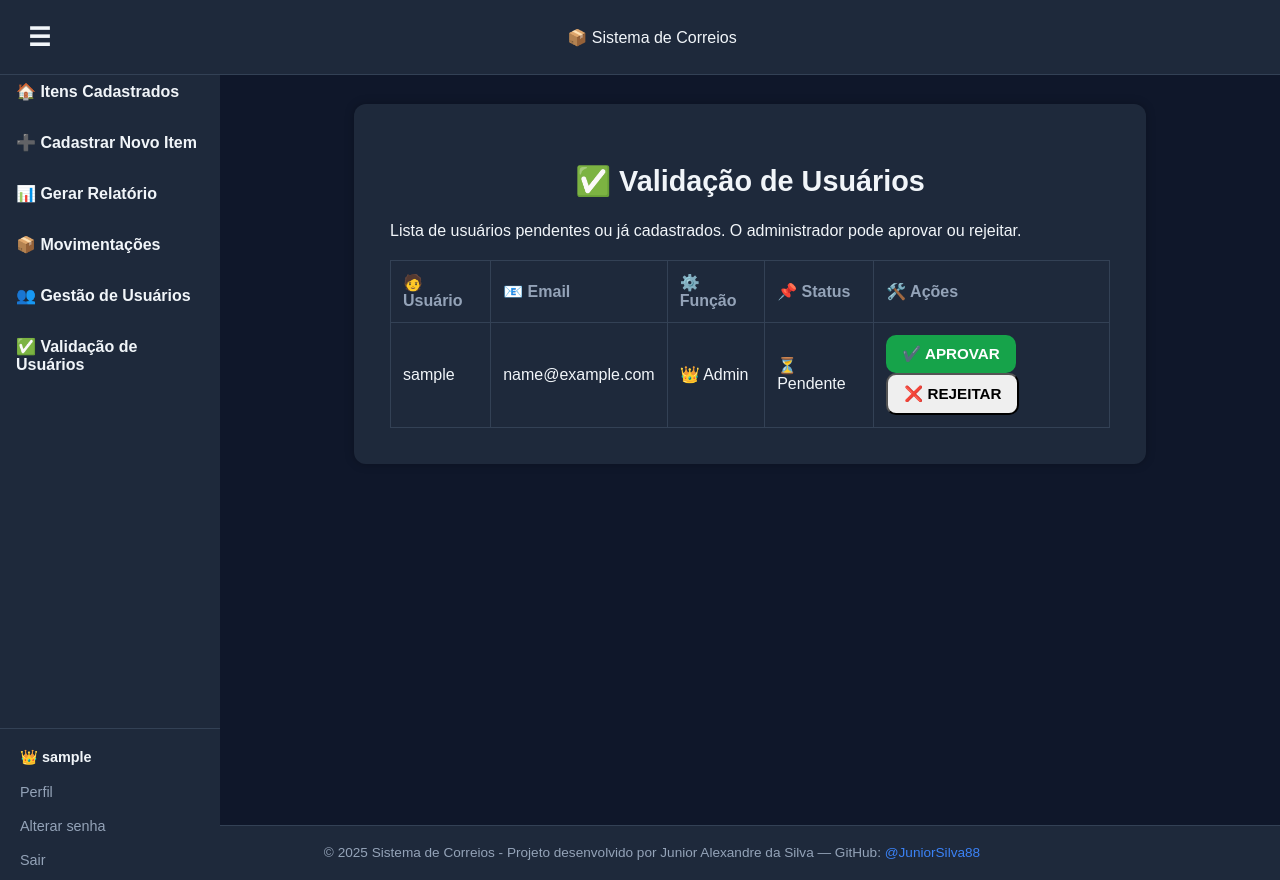
After one commit to JuniorSilva88/sistema-correios, a Flask app: page /validate_users in a window 1280 px wide. The commit adds this page. Run offline with Flask 3, Linux system fonts and the light colour scheme; a user stored in the database is signed in; tables that the repository leaves empty hold one stand-in row (values such as "Sample post").

Commit message:
ajustes visuais e atualização de documentação
- Ajustes visuais na sidebar (usuário fixo no rodapé, espaçamento aprimorado)
- Correções no layout de login (remoção de duplicações de botões)
- Atualizações de estrutura CSS para melhor usabilidade
- Migrações e ajustes no banco de dados relacionados a usuários
- CHANGELOG.md atualizado com detalhes das alterações
- README.md atualizado com instruções revisadas
- RELATORIO.md atualizado com registro das modificações

```diff
--- a/app.py
+++ b/app.py
@@ -13,7 +13,7 @@ from barcode.writer import ImageWriter
 from PIL import Image # opcional, mas confirma Pillow instalado
 
 app = Flask(__name__)
-app.config['SQLALCHEMY_DATABASE_URI'] = 'sqlite:///correios.db'
+app.config['SQLALCHEMY_DATABASE_URI'] = 'mysql+pymysql://junior:senha123@localhost/correios'
 app.config['SQLALCHEMY_TRACK_MODIFICATIONS'] = False
 app.secret_key = "segredo"  # necessário para sessões do Flask-Login
 app.config['MAIL_SERVER'] = 'smtp.seuprovedor.com'
@@ -69,9 +69,9 @@ class User(UserMixin, db.Model):
     email = db.Column(db.String(120), unique=True, nullable=False)
     password_hash = db.Column(db.String(200), nullable=False)
     role = db.Column(db.String(20), default="user")  # "user" ou "admin"
+    status = db.Column(db.String(20), default="pendente")  # <<< NOVO: pendente, ativo, inativo
 
     def set_password(self, password):
-        # 🔐 usa pbkdf2:sha256 com salt e 260 mil iterações
         self.password_hash = generate_password_hash(
             password,
             method='pbkdf2:sha256',
@@ -80,6 +80,7 @@ class User(UserMixin, db.Model):
 
     def check_password(self, password):
         return check_password_hash(self.password_hash, password)
+
 
 
 @login_manager.user_loader
@@ -176,19 +177,22 @@ def exit_item(protocol):
 
 @app.route("/create_admin")
 def create_admin():
-    # verifica se já existe admin
     existing_admin = User.query.filter_by(username="admin").first()
     if existing_admin:
         return "⚠️ Usuário admin já existe!", 400
 
-    # cria novo admin
-    admin = User(username="admin", email="admin@dominio.com", role="admin")
-    admin.set_password("1234")  # senha padrão
-
+    admin = User(
+        username="admin",
+        email="admin@dominio.com",
+        role="admin",
+        status="ativo"  # ✅ garante acesso
+    )
+    admin.set_password("1234")
     db.session.add(admin)
     db.session.commit()
 
     return "✅ Usuário admin criado com sucesso! Login: admin / Senha: 1234"
+
 
 @app.route("/movimentacoes")
 @login_required
@@ -268,19 +272,23 @@ def login():
         login_input = request.form["username"]  # pode ser username ou email
         password = request.form["password"]
 
-        # tenta buscar por username ou email
         user = User.query.filter(
             (User.username == login_input) | (User.email == login_input)
         ).first()
 
         if user and user.check_password(password):
-            login_user(user, remember=True)  # cria sessão permanente
-            session.permanent = True         # ativa controle de expiração
+            if user.status != "ativo":   # <<< BLOQUEIO
+                flash("⚠️ Usuário ainda não aprovado pelo administrador.", "error")
+                return redirect(url_for("login"))
+
+            login_user(user, remember=True)
+            session.permanent = True
             return redirect(url_for("index"))
         else:
             flash("Usuário/e-mail ou senha inválidos", "error")
 
     return render_template("login.html")
+
 
 @app.route("/create_user", methods=["GET", "POST"])
 @admin_required
@@ -309,6 +317,48 @@ def create_user():
 
     users = User.query.all()
     return render_template("create_user.html", users=users)
+
+@app.route("/register", methods=["GET", "POST"])
+def register():
+    if request.method == "POST":
+        username = request.form["username"]
+        email = request.form["email"]
+        password = request.form["password"]
+
+        if User.query.filter((User.username == username) | (User.email == email)).first():
+            flash("Usuário ou e-mail já existe!", "error")
+            return redirect(url_for("register"))
+
+        user = User(username=username, email=email, role="user", status="pendente")  # <<< pendente
+        user.set_password(password)
+        db.session.add(user)
+        db.session.commit()
+
+        flash("Cadastro realizado! Aguarde aprovação do administrador.", "success")
+        return redirect(url_for("login"))
+
+    return render_template("register.html")
+
+@app.route("/validate_users", methods=["GET", "POST"])
+@admin_required
+def validate_users():
+    if request.method == "POST":
+        user_id = request.form.get("user_id")
+        action = request.form.get("action")  # "aprovar" ou "rejeitar"
+        user = User.query.get_or_404(user_id)
+
+        if action == "aprovar":
+            user.status = "ativo"
+        elif action == "rejeitar":
+            user.status = "inativo"
+
+        db.session.commit()
+        flash("Status do usuário atualizado!", "success")
+        return redirect(url_for("validate_users"))
+
+    users = User.query.all()
+    return render_template("validate_users.html", users=users)
+
 
 @app.route("/edit_user/<int:user_id>", methods=["GET", "POST"])
 @admin_required   # <<< Apenas admin pode editar outros usuários
@@ -396,31 +446,35 @@ def report():
         if recipient and recipient != "Todos":
             query = query.filter_by(recipient=recipient)
 
-        if start_date and end_date:
-            start_dt = datetime.strptime(start_date, "%Y-%m-%d")
-            end_dt = datetime.strptime(end_date, "%Y-%m-%d")
-            end_dt = end_dt.replace(hour=23, minute=59, second=59)
-            query = query.filter(Item.closed.between(start_dt, end_dt))
+        items = query.all()
+        result = []
 
-        items = query.all()
-
-        # Enriquecer cada item com dados da última movimentação
         for item in items:
             last_move = Movement.query.filter_by(protocol=item.protocol)\
                                       .order_by(Movement.created_at.desc())\
                                       .first()
+
+            # Verifica se a movimentação está dentro do intervalo de datas
+            if start_date and end_date and last_move and last_move.created_at:
+                start_dt = datetime.strptime(start_date, "%Y-%m-%d")
+                end_dt = datetime.strptime(end_date, "%Y-%m-%d")
+                end_dt = end_dt.replace(hour=23, minute=59, second=59)
+
+                if not (start_dt <= last_move.created_at <= end_dt):
+                    continue  # pula esse item
+
             item.usuario = last_move.user if last_move else "-"
             item.tipo = last_move.type if last_move else "-"
             item.data = last_move.created_at if last_move else None
             item.destinatario = item.recipient
+            result.append(item)
 
-        filtered = items
+        filtered = result
 
     recipients = [r[0] for r in db.session.query(Item.recipient).distinct().all()]
     recipients.insert(0, "Todos")
 
     return render_template("report.html", items=filtered, sections=recipients)
-
 
 @app.route("/report_csv", methods=["POST"])
 @login_required
@@ -433,23 +487,30 @@ def report_csv():
     if recipient and recipient != "Todos":
         query = query.filter_by(recipient=recipient)
 
-    if start_date and end_date:
-        start_dt = datetime.strptime(start_date, "%Y-%m-%d")
-        end_dt = datetime.strptime(end_date, "%Y-%m-%d")
-        end_dt = end_dt.replace(hour=23, minute=59, second=59)
-        query = query.filter(Item.closed.between(start_dt, end_dt))
+    items = query.all()
+    lines = ["Protocolo,Descrição,Status,Remetente,Destinatário,Usuário,Tipo,Data,Local,Nota"]
 
-    items = query.all()
+    for item in items:
+        # Buscar todas as movimentações do item
+        moves = Movement.query.filter_by(protocol=item.protocol).order_by(Movement.created_at.asc()).all()
 
-    # Cabeçalho atualizado com Usuário
-    lines = ["Protocolo,Descrição,Status,Remetente,Destinatário,Usuário,Fechamento"]
-    for item in items:
-        last_move = Movement.query.filter_by(protocol=item.protocol)\
-                                  .order_by(Movement.created_at.desc())\
-                                  .first()
-        usuario = last_move.user if last_move else ""
-        closed = item.closed.strftime("%Y-%m-%d %H:%M:%S") if item.closed else ""
-        lines.append(f"{item.protocol},{item.description},{item.status},{item.sender},{item.recipient},{usuario},{closed}")
+        for move in moves:
+            # Filtro por data usando movimentação
+            if start_date and end_date and move.created_at:
+                start_dt = datetime.strptime(start_date, "%Y-%m-%d")
+                end_dt = datetime.strptime(end_date, "%Y-%m-%d")
+                end_dt = end_dt.replace(hour=23, minute=59, second=59)
+
+                if not (start_dt <= move.created_at <= end_dt):
+                    continue  # pula movimentação fora do intervalo
+
+            usuario = move.user if move.user else ""
+            tipo = move.type if move.type else ""
+            data_mov = move.created_at.strftime("%Y-%m-%d %H:%M:%S") if move.created_at else ""
+            local = move.location if move.location else ""
+            nota = move.note if move.note else ""
+
+            lines.append(f"{item.protocol},{item.description},{item.status},{item.sender},{item.recipient},{usuario},{tipo},{data_mov},{local},{nota}")
 
     csv_data = "\n".join(lines)
     return Response(
@@ -457,6 +518,7 @@ def report_csv():
         mimetype="text/csv",
         headers={"Content-Disposition": "attachment;filename=relatorio.csv"}
     )
+
 
 @app.route("/profile")
 @login_required
--- a/static/style.css
+++ b/static/style.css
@@ -163,16 +163,35 @@ footer a:hover { text-decoration: underline; }
    =========================== */
 .sidebar {
   position: fixed;
-  top: 0; left: 0;
-  width: 220px; height: 100vh;
+  top: 0;
+  left: 0;
+  width: 220px;
+  height: calc(100vh - 40px); /* compensação para o footer */
   background-color: var(--panel);
   padding-top: var(--header-height);
   transition: left 0.3s ease;
   z-index: 1000;
+
+  display: flex;
+  flex-direction: column;
+  justify-content: space-between;
+  overflow-y: auto;
 }
-.sidebar.closed { left: -220px; }
-.sidebar nav ul { list-style: none; padding: 0; margin: 0; }
-.sidebar nav ul li { margin: 12px 0; }
+
+.sidebar.closed {
+  left: -220px;
+}
+
+.sidebar nav ul {
+  list-style: none;
+  padding: 0;
+  margin: 0;
+}
+
+.sidebar nav ul li {
+  margin: 12px 0;
+}
+
 .sidebar nav ul li a {
   color: var(--text);
   text-decoration: none;
@@ -181,7 +200,39 @@ footer a:hover { text-decoration: underline; }
   display: block;
   border-radius: 6px;
 }
-.sidebar nav ul li a:hover { background-color: var(--border); }
+
+.sidebar nav ul li a:hover {
+  background-color: var(--border);
+}
+
+/* ✅ Bloco do usuário fixo no rodapé da sidebar */
+.sidebar-user {
+  margin-top: auto;
+  padding: 20px;              /* ↑ mais espaçamento interno */
+  border-top: 1px solid var(--border);
+  font-size: var(--font-sm);
+  background-color: var(--panel);
+  flex-shrink: 0;
+}
+
+.sidebar-user .user-info {
+  margin-bottom: 12px;        /* ↑ mais espaço abaixo do nome */
+  font-weight: bold;
+  color: var(--text);
+}
+
+.sidebar-user .user-actions a {
+  display: block;
+  color: var(--muted);
+  text-decoration: none;
+  margin: 6px 0;              /* ↑ mais espaço entre os links */
+  padding: 6px 0;             /* ↑ aumenta área clicável */
+}
+
+.sidebar-user .user-actions a:hover {
+  color: var(--text);
+}
+
 
 /* ===========================
    5. Conteúdo principal ajustável
@@ -286,6 +337,20 @@ a.btn-info {
 }
 a.btn-info:hover { background-color: var(--info); color: #fff; border-color: var(--info-dark); }
 [aria-disabled="true"] { pointer-events: none; opacity: 0.6; cursor: not-allowed; }
+
+/* ===========================
+   Botão de cadastro na tela de login
+   =========================== */
+.login-register-link {
+  margin-top: 20px;
+  text-align: center;
+}
+
+.login-register-link p {
+  color: var(--muted);
+  font-size: var(--font-sm);
+  margin-bottom: 8px;
+}
 
 /* ===========================
    9. Etiquetas de entrada/saída
--- a/templates/base.html
+++ b/templates/base.html
@@ -8,6 +8,7 @@
 </head>
 
 <body>
+  <!-- Header limpo -->
   <header>
     <div class="header-left">
       <button class="menu-toggle" onclick="toggleSidebar()">☰</button>
@@ -15,25 +16,6 @@
 
     <div class="header-center">
       <span class="logo">📦 Sistema de Correios</span>
-      </div>
-
-      <div class="user-menu">
-      {% if current_user.is_authenticated %}
-        <button class="user-button">
-          {% if current_user.role == "admin" %}
-            👑 {{ current_user.username }} ▼
-          {% else %}
-            👤 {{ current_user.username }} ▼
-          {% endif %}
-        </button>
-        <div class="dropdown">
-          <a href="{{ url_for('profile') }}">Perfil</a>
-          <a href="{{ url_for('change_password') }}">Alterar senha</a>
-          <a href="{{ url_for('logout') }}">Sair</a>
-        </div>
-      {% else %}
-        <a href="{{ url_for('login') }}" class="btn-secondary">Login</a>
-      {% endif %}
     </div>
   </header>
 
@@ -46,27 +28,52 @@
         <li><a href="{{ url_for('report') }}">📊 Gerar Relatório</a></li>
         {% if current_user.role == "admin" %}
           <li><a href="{{ url_for('movimentacoes') }}">📦 Movimentações</a></li>
+          <li><a href="{{ url_for('create_user') }}">👥 Gestão de Usuários</a></li>
+          <li><a href="{{ url_for('validate_users') }}">✅ Validação de Usuários</a></li>
         {% endif %}
       </ul>
     </nav>
+
+    <!-- ✅ Bloco de usuário no rodapé da sidebar -->
+    {% if current_user.is_authenticated %}
+    <div class="sidebar-user">
+      <div class="user-info">
+        {% if current_user.role == "admin" %}
+          👑 {{ current_user.username }}
+        {% else %}
+          👤 {{ current_user.username }}
+        {% endif %}
+      </div>
+      <div class="user-actions">
+        <a href="{{ url_for('profile') }}">Perfil</a>
+        <a href="{{ url_for('change_password') }}">Alterar senha</a>
+        <a href="{{ url_for('logout') }}">Sair</a>
+      </div>
+    </div>
+    {% endif %}
   </aside>
 
+  <!-- Conteúdo principal -->
   <main class="content-container" id="content">
     {% block content %}{% endblock %}
   </main>
 
+  <!-- Script de toggle da sidebar -->
   <script>
     function toggleSidebar() {
       const sidebar = document.getElementById('sidebar');
       const content = document.getElementById('content');
 
       sidebar.classList.toggle('closed');
-        content.classList.toggle('expanded'); }
+      content.classList.toggle('expanded');
+    }
   </script>
 
-
+  <!-- Footer -->
   <footer>
-      <p>&copy; 2025 Sistema de Correios - Projeto desenvolvido por Junior Alexandre da Silva — GitHub: <a href="https://github.com/JuniorSilva88" target="_blank">@JuniorSilva88</a></p>
+    <p>&copy; 2025 Sistema de Correios - Projeto desenvolvido por Junior Alexandre da Silva — GitHub:
+      <a href="https://github.com/JuniorSilva88" target="_blank">@JuniorSilva88</a>
+    </p>
   </footer>
 
 </body>
--- /dev/null
+++ b/templates/validate_users.html
@@ -0,0 +1,59 @@
+{% extends "base.html" %}
+{% block content %}
+<section class="form-card">
+  <h2>✅ Validação de Usuários</h2>
+  <p>Lista de usuários pendentes ou já cadastrados. O administrador pode aprovar ou rejeitar.</p>
+
+  <table>
+    <thead>
+      <tr>
+        <th>🧑 Usuário</th>
+        <th>📧 Email</th>
+        <th>⚙️ Função</th>
+        <th>📌 Status</th>
+        <th>🛠️ Ações</th>
+      </tr>
+    </thead>
+    <tbody>
+      {% for u in users %}
+      <tr>
+        <td>{{ u.username }}</td>
+        <td>{{ u.email }}</td>
+        <td>
+          {% if u.role == "admin" %}
+            👑 Admin
+          {% else %}
+            👤 Usuário
+          {% endif %}
+        </td>
+        <td>
+          {% if u.status == "ativo" %}
+            ✔️ Ativo
+          {% elif u.status == "pendente" %}
+            ⏳ Pendente
+          {% else %}
+            ❌ Inativo
+          {% endif %}
+        </td>
+        <td>
+          {% if u.status == "pendente" %}
+            <form method="post" style="display:inline;">
+              <input type="hidden" name="user_id" value="{{ u.id }}">
+              <input type="hidden" name="action" value="aprovar">
+              <button type="submit" class="btn-primary">✔️ Aprovar</button>
+            </form>
+            <form method="post" style="display:inline;">
+              <input type="hidden" name="user_id" value="{{ u.id }}">
+              <input type="hidden" name="action" value="rejeitar">
+              <button type="submit" class="btn-danger">❌ Rejeitar</button>
+            </form>
+          {% else %}
+            <span class="muted">Sem ações</span>
+          {% endif %}
+        </td>
+      </tr>
+      {% endfor %}
+    </tbody>
+  </table>
+</section>
+{% endblock %}
```
Also changed, not shown: RELATORIO.md (+0 -2 lines), migrations/versions/6a81e3e30bc5_initial_tables.py (renamed from migrations/versions/f650cda59832_estrutura_inicial_com_campo_user.py, +5 -4 lines), templates/create_user.html (+11 -0 lines), templates/edit_user.html (+10 -0 lines), templates/login.html (+7 -0 lines), templates/register.html (added, +32 -0 lines), CHANGELOG.md, README.md, correios.db (added), instance/correios.db, static/barcodes/P002.png (added). Lines whose indentation alone changed are shown as unchanged.
